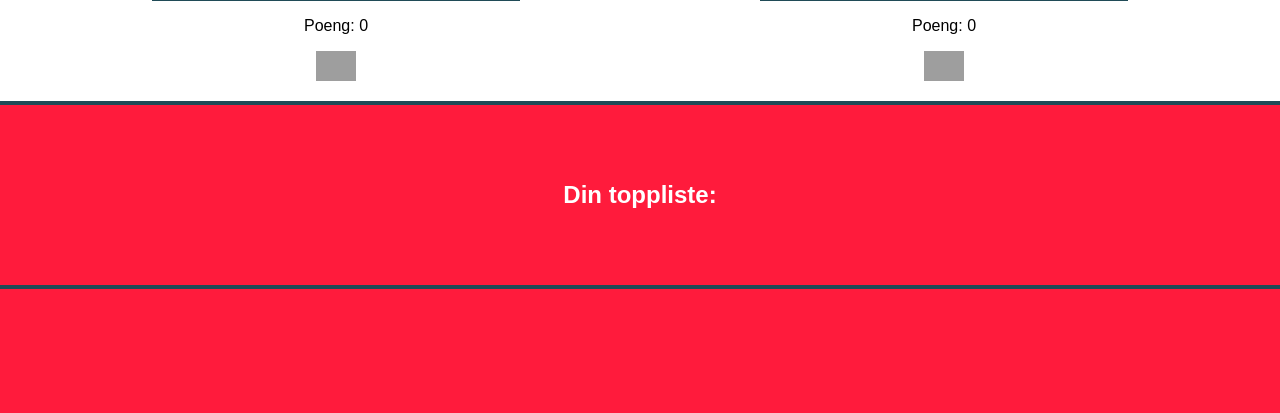
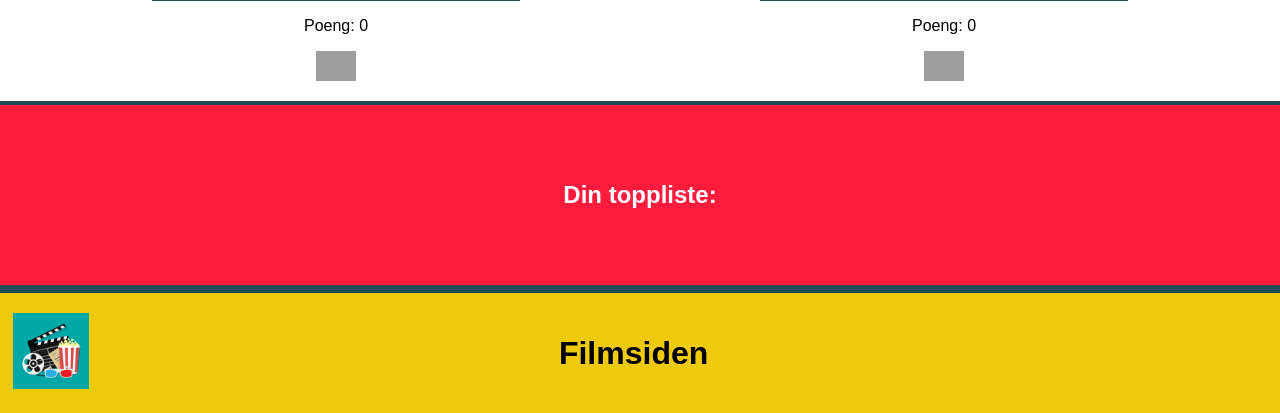
Before and after one commit to Christens/Filmsiden, a Flask app: page / in a window 1280 px wide. Shown: the part 836-1249 px from the top of the page. Before the commit the page ends 1125 px from the top, so only its background shows below. Run offline with Flask 2, Linux system fonts and the light colour scheme; grey boxes are pictures that could not be loaded.

Commit message:
css endring

```diff
--- a/favoritt.py
+++ b/favoritt.py
@@ -2,6 +2,7 @@
     def __init__(self, navn):
         self._navn = navn
         self._poeng = 0
+        self._plass = 0
 
     def øk_poeng(self):
         self._poeng += 1
@@ -12,21 +13,5 @@
     def hent_navn(self):
         return self._navn
 
-    def __lt__(self, other):
-        return self._poeng < other._poeng
-
-
-'''
-filmer = 0
-#Kode til app.py osm forhåpentligvis kan få favorittsystem til å fungere
-
-favoritter = [] #lager en liste med objekter av alle filmene fra imdb.json
-for film in filmer:
-    ny_favoritt = Favoritt(film["navn"])
-    favoritter.append(ny_favoritt)
-
-def øk_favorittpoeng(filmnavn): #tar inn navn som skal komme ved å trykke på pilen ofr å like, så øke sel._poeng
-    for film in favoritter:
-        if film.self._navn == filmnavn:
-            film.øk_poeng()
-'''
+    def oppdater_plass(self, plass):
+        self._plass = plass
--- /dev/null
+++ b/static/footer.css
@@ -0,0 +1,17 @@
+footer{
+    background-color: #EFCA08;
+    min-height: 15vh;
+    align-items: center;
+    border-top: solid 4px #204B57;
+    display: flex;
+}
+footer div{
+    width: 33%;
+    display: flex;
+    justify-content: center;
+    align-items: center;
+}
+.logoFooter{
+    width: 18%;
+    margin-left: 3%;
+}
--- a/static/index.css
+++ b/static/index.css
@@ -44,3 +44,12 @@
 	cursor: pointer;
 	outline: inherit;
 }
+.toppliste{
+    width: 95%;
+    margin: auto;
+    display: grid;
+    grid-template-columns: repeat(3,1fr);
+}
+.toppliste div{
+    text-align: center;
+}
--- a/static/style.css
+++ b/static/style.css
@@ -14,3 +14,6 @@
     flex-direction: column;
     margin-bottom: 20px;
 }
+main{
+    min-height: 70vh;
+}
--- a/templates/error.html
+++ b/templates/error.html
@@ -4,5 +4,6 @@
     <h1>Oi!</h1>
     <h2>Det der ut som at søket ditt ikke ga resultater</h2>
     <h2>Prøv å være mere spesifikk i søket</h2>
+    <a href="/sok"><h2>Prøv på nytt</h2></a>
 
 {% endblock %}
--- a/templates/index.html
+++ b/templates/index.html
@@ -37,10 +37,11 @@
     <div class="underheader bakgrunnRoed favorittliste" id="toppliste">
         <h2>Din toppliste:</h2>
     </div>
-    <section>
+    <section class="toppliste">
         {% for film in favoritter %}
             <div>
-                <h1>{{film[0]}} Poeng: {{film[1]}}</h1>
+                <h2>{{film[0]}}</h2>
+                <p>Poeng: {{film[1]}}</p>
             </div>
         {% endfor %}
     </section>
--- a/templates/mal.html
+++ b/templates/mal.html
@@ -6,6 +6,7 @@
     <meta name="viewport" content="width=device-width, initial-scale=1.0">
     <link rel="stylesheet" href='{{url_for("static", filename="header.css")}}'>
     <link rel="stylesheet" href='{{url_for("static", filename="style.css")}}'>
+    <link rel="stylesheet" href='{{url_for("static", filename="footer.css")}}'>
     {% block head %}
     {% endblock %}
 </head>
@@ -27,5 +28,14 @@
     </main>
     {% block script %}
     {% endblock %}
+    <footer>
+        <div>
+            <a href="/"><img src='{{url_for("static", filename="movieLogo.jpeg")}}' alt="" class="logoFooter"></a>
+        </div>
+        <div>
+            <h1>Filmsiden</h1>
+        </div>
+        <div></div>
+    </footer>
 </body>
 </html>
```
Also changed, not shown: README.md.
